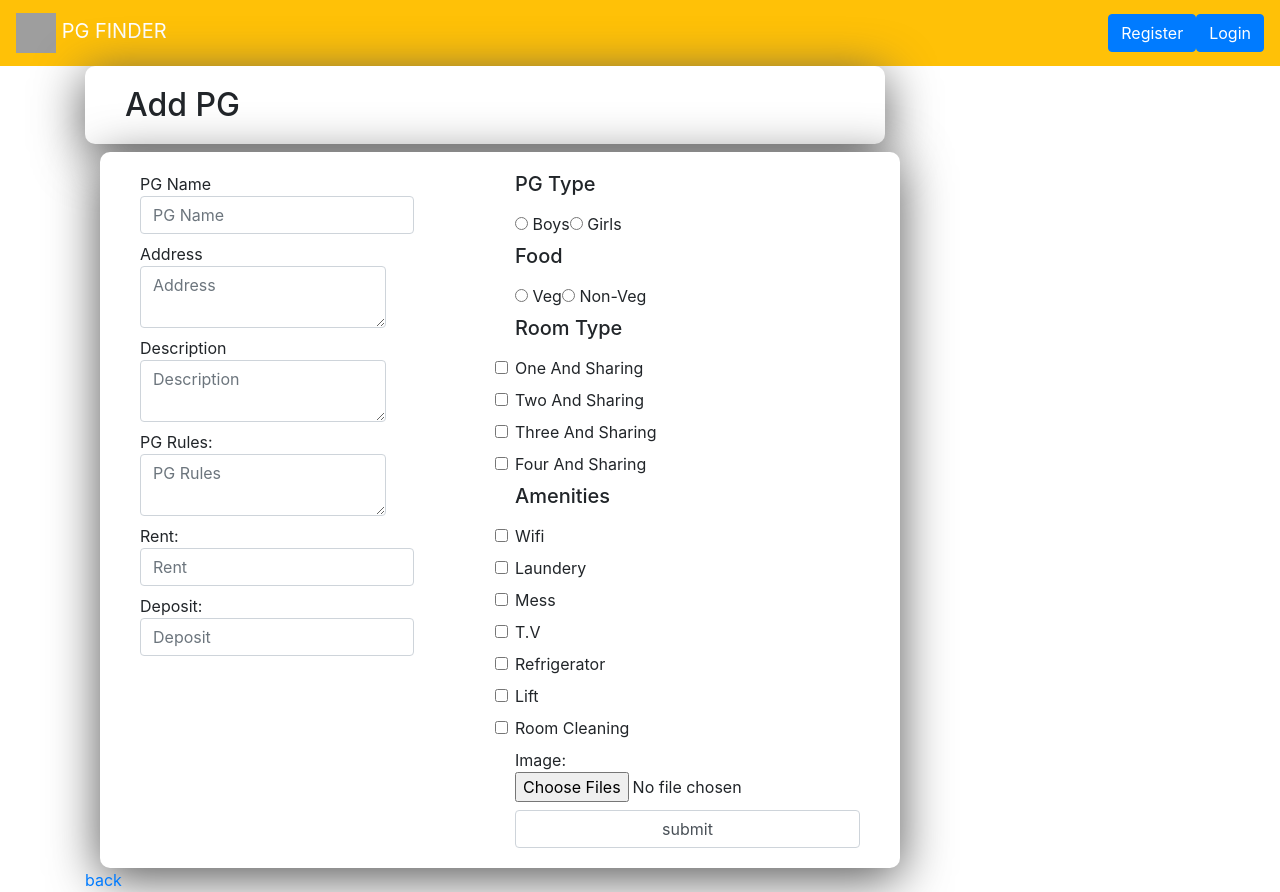
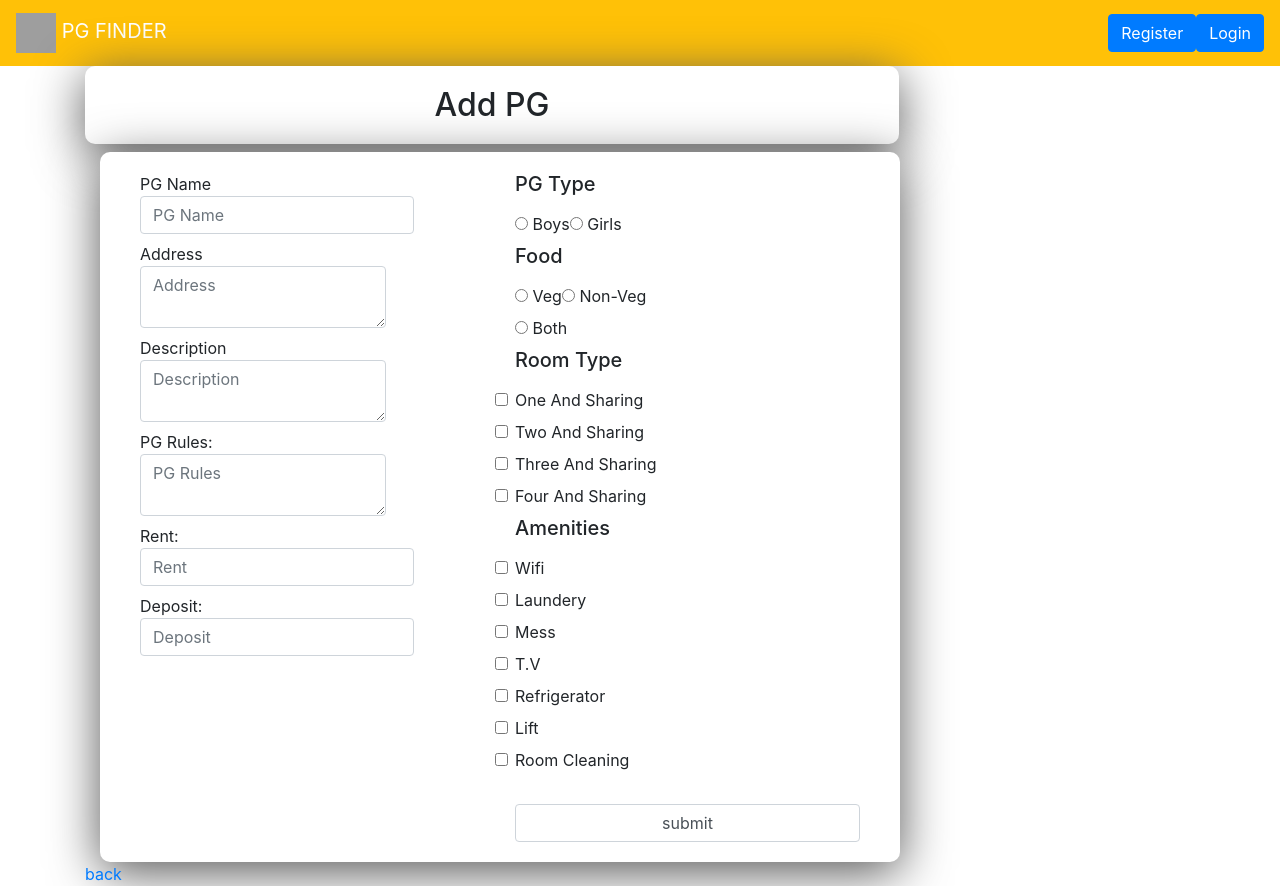
Before and after one commit to SachinNagalikar/pgfinder, a React (Create React App) app in the folder client/: page /pg/new in a window 1280 px wide. Built offline with nearby package versions, Linux system fonts and the light colour scheme; grey boxes are pictures that could not be loaded.

Commit message:
modified

```diff
--- a/client/src/App.css
+++ b/client/src/App.css
@@ -85,6 +85,15 @@
   box-shadow: 0px 10px 50px #555;
   background-color: #ffffff;
 }
+.newpg{
+  width: 814px;
+  display: flex;
+  flex-direction: column;
+  padding: 20px 40px;
+  border-radius: 10px;
+  box-shadow: 0px 10px 50px #555;
+  background-color: #ffffff;
+}
 .add{
   width: 800px;
   display: flex;
--- a/client/src/component/pg/filter.js
+++ b/client/src/component/pg/filter.js
@@ -1,5 +1,5 @@
 import React from 'react'
-import {Button} from 'reactstrap'
+import { Button } from 'reactstrap'
 class FilterPg extends React.Component {
     constructor() {
         super()
@@ -64,25 +64,25 @@ class FilterPg extends React.Component {
                     </label><br />
                     <label>
                         <input type="radio" id="Boys" checked={this.state.pgTypes.Boys} name="pgTypes" onChange={this.pgTypeChange.bind(this)} /> Boys
-                    </label>
+                    </label><br />
                     <label>
                         <input type="radio" id="Girls" checked={this.state.pgTypes.Girls} name="pgTypes" onChange={this.pgTypeChange.bind(this)} /> Girls
                     </label><br />
                     <label>
                         <h5>Room Type</h5>
-                    </label><br/>
+                    </label><br />
                     <label>
                         <input type="checkbox" id="singleSharing" checked={this.state.roomTypes.singleSharing.value} name="roomTypes" onChange={this.roomTypeChange.bind(this)} /> One And Sharing
-                    </label><br/>
+                    </label><br />
                     <label>
                         <input type="checkbox" id="twoSharing" checked={this.state.roomTypes.twoSharing.value} name="roomTypes" onChange={this.roomTypeChange.bind(this)} /> Two And Sharing
                     </label><br />
                     <label>
                         <input type="checkbox" id="threeSharing" checked={this.state.roomTypes.threeSharing.value} name="roomTypes" onChange={this.roomTypeChange.bind(this)} /> Three And Sharing
-                    </label><br/>
+                    </label><br />
                     <label>
                         <input type="checkbox" id="fourSharing" checked={this.state.roomTypes.fourSharing.value} name="roomTypes" onChange={this.roomTypeChange.bind(this)} /> Four And Sharing
-                    </label><br/>
+                    </label><br />
                     <Button type="button" onClick={this.reset.bind(this)}>Reset</Button>
                 </form>
             </div>
--- a/client/src/component/pg/form.js
+++ b/client/src/component/pg/form.js
@@ -15,7 +15,7 @@ class PgForm extends React.Component {
             rules: props.rules ? props.rules : '',
             pgRent: props.pgRent ? props.pgRent : '',
             deposit: props.deposit ? props.deposit : '',
-            filename: props.filename ? props.filename:''
+            filename: props.filename ? props.filename : ''
         }
     }
 
@@ -134,7 +134,6 @@ class PgForm extends React.Component {
         this.props.pgSubmitHandle(data)
     }
     render() {
-        console.log('pgform',this.state.amenities)
         return (
             <div className="container">
                 <div className="add" >
@@ -189,6 +188,9 @@ class PgForm extends React.Component {
                                     <input type="radio" value="Non-veg" checked={this.state.foods.includes('Non-veg')} onChange={this.foodChange} name="foods" /> Non-Veg
                                 </Label><br />
                                 <Label>
+                                    <input type="radio" value="Both" checked={this.state.foods.includes('Both')} onChange={this.foodChange} name="foods" /> Both
+                                </Label><br />
+                                <Label>
                                     <h5>Room Type</h5>
                                 </Label><br />
                                 <Label>
@@ -228,10 +230,12 @@ class PgForm extends React.Component {
                                 <Label>
                                     <Input type="checkbox" value="Room Cleaning" checked={this.state.amenities.includes('Room Cleaning')} onChange={this.amenitiesChange} name="amenities" /> Room Cleaning
                                 </Label><br />
+                                {this.props.filename &&
                                     <Label>
                                         Image:<br />
                                         <Input type="file" multiple name="image" onChange={this.imageChange} />
-                                </Label><br />
+                                    </Label>
+                                }<br />
                                 <Input type='submit' value='submit' />
                             </div>
                         </div>
--- a/client/src/component/pg/listPg.js
+++ b/client/src/component/pg/listPg.js
@@ -5,14 +5,19 @@ import {
     Card, CardImg, CardText, CardBody,
     CardTitle, CardSubtitle, Button, Row, Col
 } from 'reactstrap'
+import Lightbox from 'react-image-lightbox';
+import 'react-image-lightbox/style.css'
 import FilterPg from './filter'
+
 class PgList extends React.Component {
     constructor(props) {
         super(props)
         this.state = {
             pgs: [],
             actualPgs: [],
-            isLoaded:false
+            isLoaded: false,
+            isOpen: false,
+            photoIndex: 0
         }
     }
 
@@ -71,7 +76,7 @@ class PgList extends React.Component {
                 const pgs = response.data
 
                 this.setState({
-                    pgs: pgs, actualPgs: pgs,isLoaded:true
+                    pgs: pgs, actualPgs: pgs, isLoaded: true
                 })
             })
             .catch((err) => {
@@ -83,12 +88,13 @@ class PgList extends React.Component {
         this.setState({ pgs: pg })
     }
     render() {
+        const { photoIndex, isOpen } = this.state;
         return (
             <div className>
                 <div className="container">
                     <div className="row">
                         <div className="col-md-4">
-                            <h2 className="form">filter</h2>
+                            <h2 className="form">Filter</h2>
                             <FilterPg onFilterChange={this.onFilterChange.bind(this)}
                                 reset={this.reset.bind(this)} />
                         </div>
@@ -99,7 +105,8 @@ class PgList extends React.Component {
                                     <Row>
                                         <Col>
                                             <Card>
-                                        <CardImg width="300" height="150"  src={pg.image[0]} />
+                                                {/* <CardImg width="300" height="150" src={pg.image[0]} /> */}
+                                                <CardImg width="200" height="150" src={pg.image[0]} onClick={() => this.setState({ isOpen: true })} />
                                                 <CardBody>
                                                     <CardTitle>{`PG Name:-${pg.pgName}`}</CardTitle>
                                                     <CardSubtitle>{`PG Type:-${pg.pgTypes}`}</CardSubtitle>
@@ -108,6 +115,24 @@ class PgList extends React.Component {
                                                     <Button outline color="primary"><Link to={`/pg/${pg._id}`} >Details</Link> </Button>
                                                 </CardBody>
                                             </Card>
+                                            {isOpen && (
+                                                <Lightbox
+                                                    mainSrc={pg.image[photoIndex]}
+                                                    nextSrc={pg.image[(photoIndex + 1) % pg.image.length]}
+                                                    prevSrc={pg.image[(photoIndex + pg.image.length - 1) % pg.image.length]}
+                                                    onCloseRequest={() => this.setState({ isOpen: false })}
+                                                    onMovePrevRequest={() =>
+                                                        this.setState({
+                                                            photoIndex: (photoIndex + pg.image.length - 1) % pg.image.length,
+                                                        })
+                                                    }
+                                                    onMoveNextRequest={() =>
+                                                        this.setState({
+                                                            photoIndex: (photoIndex + 1) % pg.image.length,
+                                                        })
+                                                    }
+                                                />
+                                            )}
                                         </Col>
                                     </Row>
                                 </div>)
--- a/client/src/component/pg/newPg.js
+++ b/client/src/component/pg/newPg.js
@@ -25,9 +25,9 @@ class PgNew extends React.Component {
             <div className="container">
                 <div className="row">
                     <div className="col-md-6">
-                    <h2 className="add">Add PG</h2>
-                <PgForm pgSubmitHandle={this.submitHandle} />
-                 <Link to="/pg">back</Link>
+                        <h2 className="newpg" style={{ textAlign: 'center' }}>Add PG</h2>
+                        <PgForm pgSubmitHandle={this.submitHandle} />
+                        <Link to="/pg">back</Link>
                     </div>
                 </div>
 
--- a/client/src/component/pg/pgShow.js
+++ b/client/src/component/pg/pgShow.js
@@ -54,7 +54,7 @@ class PgShow extends React.Component {
 
     render() {
         const { photoIndex, isOpen } = this.state;
-        console.log('pgshow', this.state)
+        // console.log('pgshow', this.state)
         return (
             <div>
                 <div className="row">
@@ -72,10 +72,7 @@ class PgShow extends React.Component {
                                 <CardText>{`Address:-${this.state.pg.address}`}</CardText>
                                 <iframe title={this.state.pg._id} width="300" height="150" src={`https://maps.google.com/maps?q=${this.state.pg.address}&t=&z=13&ie=UTF8&iwloc=&output=embed`} ></iframe><br />
                                 <Button><Link to={`/pg/edit/${this.state.pg._id}`}>edit</Link></Button>|<Button><Link to="/pg">back</Link></Button>|
-                            <Button onClick={this.handleDelete}>delete</Button>|
-                            <Button type="button" onClick={() => this.setState({ isOpen: true })}>
-                                    more images
-        </Button>
+                            <Button onClick={this.handleDelete}>delete</Button>
                             </CardBody>
                         </Card>
                         {isOpen && (
```
Lines whose indentation alone changed are shown as unchanged.
